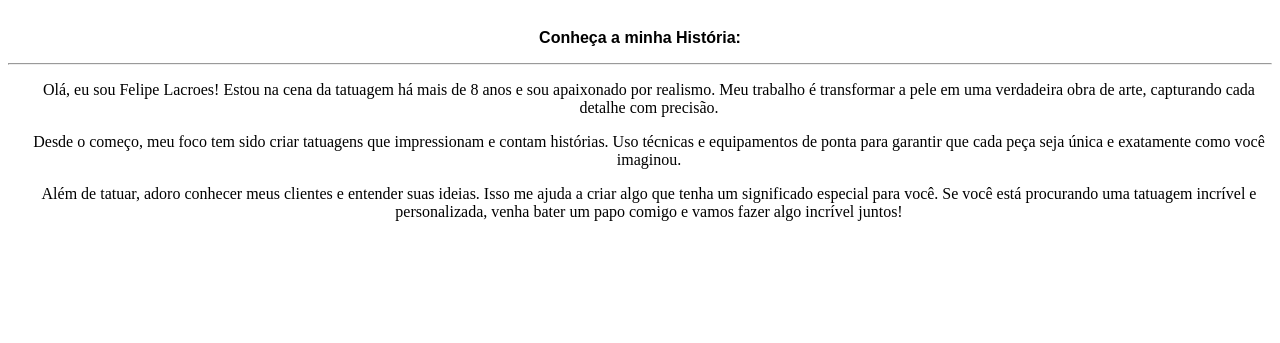
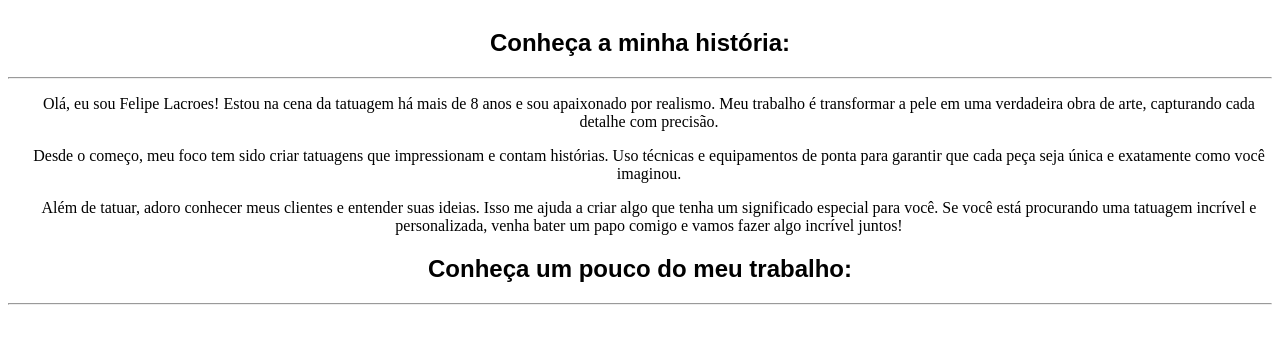
Before and after one commit to RenanMorata/RenanMorata.github.io, a plain HTML site: page index.html in a window 1280 px wide. Shown: the part 109-452 px from the top of the page. Drawn offline with Linux system fonts and the light colour scheme.

Commit message:
mudanças nas linhas

```diff
--- a/index.css
+++ b/index.css
@@ -4,7 +4,7 @@
     font-size: xx-large;
     font-weight: bolder;
 }
-.subtitulo{
+h2{
     text-align: center;
     font-family: Arial, Helvetica, sans-serif;
     font-weight: bolder
--- a/index.html
+++ b/index.html
@@ -10,10 +10,13 @@
     <div>
         <p class="logo">Felipe <br>Lacroes</p>
     </div>
-    <p class="subtitulo">Conheça a minha História: </p>
+    <h2>Conheça a minha história: </h2>
     <hr>
     <p class="text">Olá, eu sou Felipe Lacroes! Estou na cena da tatuagem há mais de 8 anos e sou apaixonado por realismo. Meu trabalho é transformar a pele em uma verdadeira obra de arte, capturando cada detalhe com precisão.</p>
     <p class="text">Desde o começo, meu foco tem sido criar tatuagens que impressionam e contam histórias. Uso técnicas e equipamentos de ponta para garantir que cada peça seja única e exatamente como você imaginou.</p>
     <p class="text">Além de tatuar, adoro conhecer meus clientes e entender suas ideias. Isso me ajuda a criar algo que tenha um significado especial para você. Se você está procurando uma tatuagem incrível e personalizada, venha bater um papo comigo e vamos fazer algo incrível juntos!</p>
+    <h2>Conheça um pouco do meu trabalho: </h2>
+    <hr>
+
 </body>
 </html>
```
